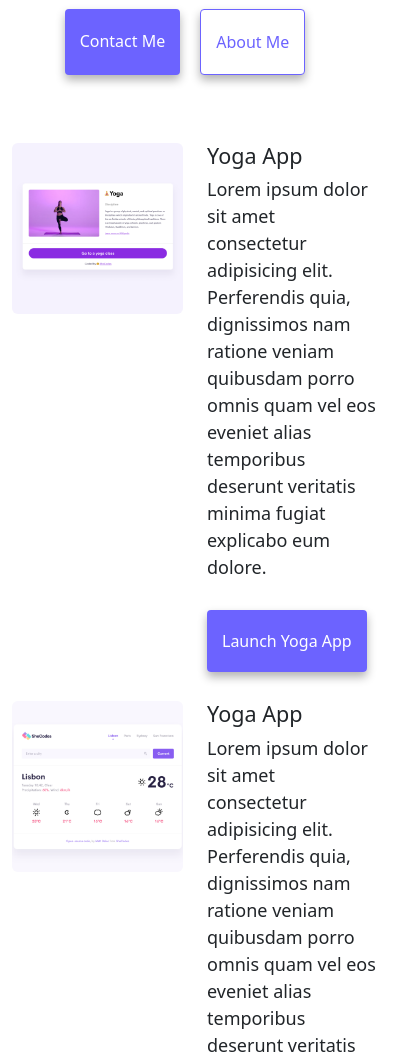
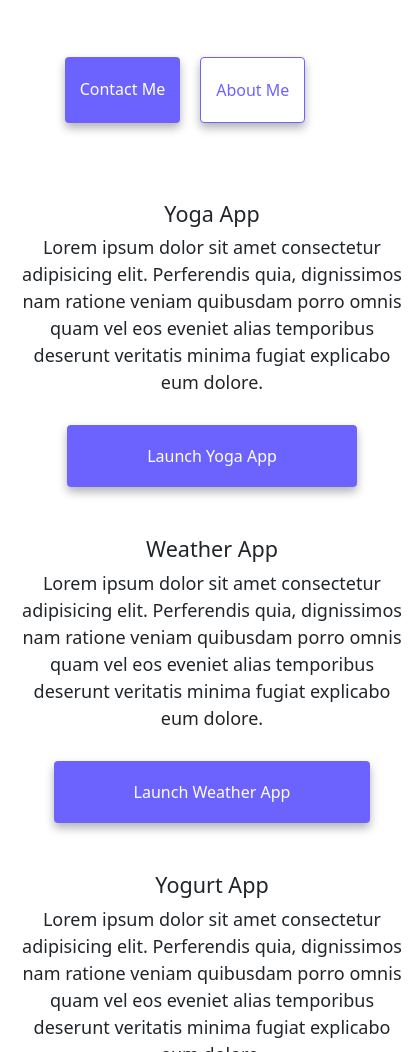
Before and after one commit to orahbaloyi1/FrontEnd_Developer, a plain HTML site: page index.html in a window 390 px wide. Shown: the part 242-1294 px from the top of the page, 412 px wide, since content can reach past the window. Drawn offline with nearby package versions, Linux system fonts and the light colour scheme.

Commit message:
Added media query

```diff
--- a/index.html
+++ b/index.html
@@ -42,20 +42,23 @@
           </div>
         </div>
       </nav>
-      <div class="container" mt-5>
+      <div class="container mt-5">
         <h2>👋 Hi I am</h2>
         <h1>Elizabeth</h1>
-        <h3>ZA Front-end developer, based in Mahikeng</h3>
+        <h3>Front-end developer, based in Mahikeng, ZA</h3>
         <div class="navigation-links">
           <a class="primary-link" href="about.html#contact">Contact me</a>
           <a class="secondary-link" href="about.html">About me</a>
         </div>
         <div class="row mt-5">
           <div class="col-6 rounded">
-            <img class="img-fulid w-100 rounded-2" src="images/yoga.png" />
+            <img
+              class="img-fulid w-100 rounded-2 d-none d-sm-block"
+              src="images/yoga.png"
+            />
           </div>
           <div class="col-6">
-            <div class="yoga-app-description">
+            <div class="description">
               <h4>Yoga App</h4>
               <p class="mb-5">
                 Lorem ipsum dolor sit amet consectetur adipisicing elit.
@@ -68,25 +71,34 @@
           </div>
         </div>
         <div class="row mt-5">
-          <div class="col-6 rounded">
-            <img class="img-fulid w-100 rounded-2" src="images/weather.png" />
-          </div>
           <div class="col-6">
-            <div class="weather-app-description">
-              <h4>Yoga App</h4>
+            <div class="description">
+              <h4>Weather App</h4>
               <p class="mb-5">
                 Lorem ipsum dolor sit amet consectetur adipisicing elit.
                 Perferendis quia, dignissimos nam ratione veniam quibusdam porro
                 omnis quam vel eos eveniet alias temporibus deserunt veritatis
                 minima fugiat explicabo eum dolore.
               </p>
-              <a href="weather.html" class="primary-link">Launch Yoga App</a>
+              <a href="weather.html" class="primary-link">Launch Weather App</a>
             </div>
+          </div>
+          <div class="col-6 rounded">
+            <img
+              class="img-fulid w-100 rounded-2 d-none d-sm-block"
+              src="images/weather.png"
+            />
           </div>
         </div>
         <div class="row mt-5">
+          <div class="col-6 rounded">
+            <img
+              class="img-fulid w-100 rounded-2 d-none d-sm-block"
+              src="images/yoghurt.png"
+            />
+          </div>
           <div class="col-6">
-            <div class="yoghurt-app-description">
+            <div class="description">
               <h4>Yogurt App</h4>
               <p class="mb-5">
                 Lorem ipsum dolor sit amet consectetur adipisicing elit.
@@ -97,9 +109,6 @@
               <a href="yoghurt.html" class="primary-link">Launch Yogurt App</a>
             </div>
           </div>
-          <div class="col-6 rounded">
-            <img class="img-fulid w-100 rounded-2" src="images/yoghurt.png" />
-          </div>
         </div>
       </div>
     </div>
--- a/style.css
+++ b/style.css
@@ -90,3 +90,22 @@ p {
 .email-link:hover {
   text-decoration: underline;
 }
+
+@media (max-width: 576px) {
+  .description {
+    text-align: center;
+    padding: 10px;
+    width: 400px;
+  }
+  .row {
+    flex-direction: column;
+  }
+  .col-6 {
+    width: 100%;
+  }
+}
+@media (max-width: 576px) {
+  .description a {
+    padding: 20px 80px;
+  }
+}
```
Also changed, not shown: about.html (+5 -5 lines).
